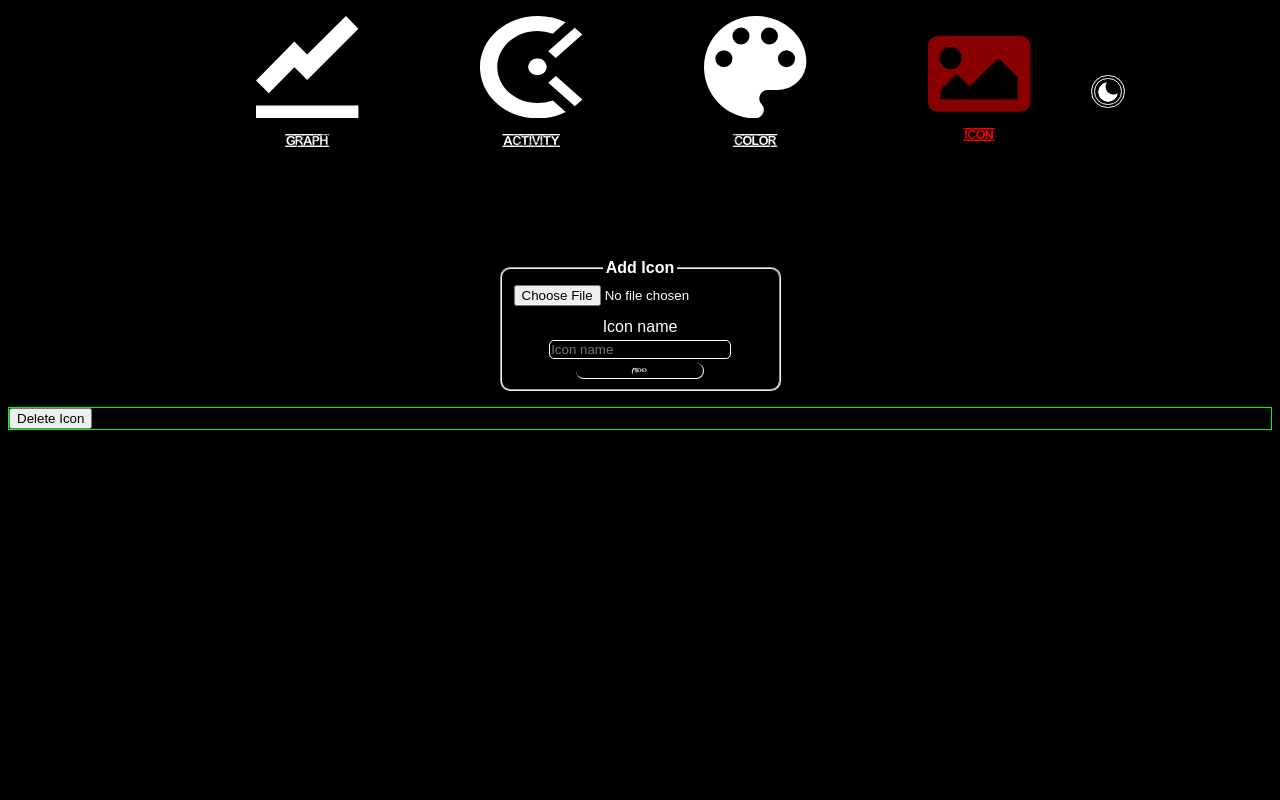
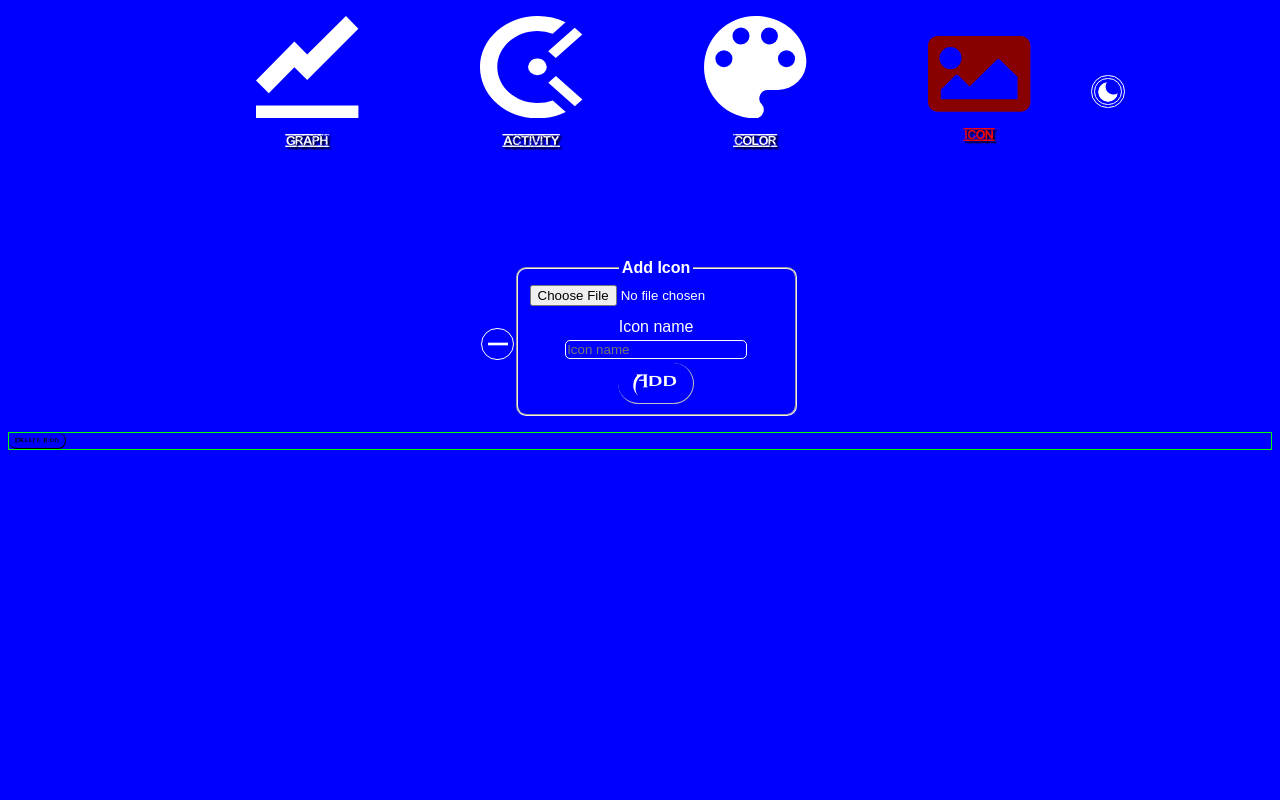
Before and after one commit to danoux10/review-activity, a PHP site: page /view/icon.php in a window 1280 px wide. Run offline with PHP 8.4, Linux system fonts and the light colour scheme; data that the repository does not hold is empty.

Commit message:
debut icon view

```diff
--- a/css/style.css
+++ b/css/style.css
@@ -81,6 +81,28 @@ a {
   justify-content: center;
   align-items: center;
 }
+#icon_add #showAddIcon {
+  display: flex;
+  justify-content: center;
+  align-items: center;
+  border: 1px solid;
+  border-radius: 50px;
+  cursor: pointer;
+  padding: 0.4%;
+}
+#icon_add #showAddIcon svg {
+  width: 20px;
+  height: 20px;
+}
+#icon_add #showAddIcon #iconShow {
+  display: none;
+}
+#icon_add #showAddIcon.active #iconhidden {
+  display: none;
+}
+#icon_add #showAddIcon.active #iconShow {
+  display: block;
+}
 #icon_add fieldset {
   display: flex;
   justify-content: center;
@@ -106,7 +128,8 @@ a {
   border: 1px solid #ff0000;
   outline: none;
 }
-#icon_add fieldset button[type=submit] {
+
+button[type=submit] {
   cursor: pointer;
   border: none;
   background: none;
@@ -116,7 +139,7 @@ a {
   border-radius: 50px;
   transition: all ease 0.5s;
 }
-#icon_add fieldset button[type=submit]:hover {
+button[type=submit]:hover {
   transition: all ease 0.5s;
   color: rgba(255, 0, 0, 0.8);
   border-bottom: 1px solid #880000;
@@ -155,6 +178,13 @@ div.night {
   transition: all ease 0.5s;
 }
 
+#icon_add #showAddIcon {
+  border-color: #ffffff;
+}
+#icon_add #showAddIcon svg {
+  fill: #ffffff;
+}
+
 body.day {
   transition: all ease 0.5s;
   background: #ffffff;
@@ -169,16 +199,22 @@ body.day #navbar nav ul li a .iconNav {
 body.day #navbar nav ul li a p {
   text-shadow: 2px 2px 2px #ffffff;
 }
-body.day #navbar nav ul li.iconNav a {
+body.day #navbar nav ul li.iconNav a p {
   color: #880000;
 }
-body.day #navbar nav ul li.iconNav svg {
+body.day #navbar nav ul li.iconNav a svg {
   fill: #ff0000;
 }
 body.day div.day {
   content: url("../image/Icon ionic-ios-sunny.svg");
   border: 4px double #000000;
   transition: all ease 0.5s;
+}
+body.day #icon_add #showAddIcon {
+  border-color: #000000;
+}
+body.day #icon_add #showAddIcon svg {
+  fill: #000000;
 }
 body.day #icon_add fieldset {
   background: rgba(211, 211, 211, 0.4);
@@ -216,11 +252,21 @@ body.day #icon_add fieldset button[type=submit]:hover {
   #icon_add {
     margin-top: 6vw;
   }
+  #icon_add #showAddIcon:hover {
+    background: rgba(255, 255, 255, 0.7);
+  }
+  #icon_add #showAddIcon:hover svg {
+    fill: #000000;
+  }
   #icon_add fieldset button[type=submit] {
     font-size: 1.5vw;
   }
 }
 @media screen and (max-width: 1440px) {
+  body {
+    background: blue;
+  }
+
   #navbar {
     display: flex;
     justify-content: center;
@@ -245,6 +291,9 @@ body.day #icon_add fieldset button[type=submit]:hover {
   #icon_add {
     margin-top: 20vw;
   }
+  #icon_add #showAddIcon.active {
+    margin-top: 5vw;
+  }
   #icon_add fieldset {
     display: flex;
     justify-content: center;
@@ -255,7 +304,8 @@ body.day #icon_add fieldset button[type=submit]:hover {
     margin: 1.5% 0;
   }
   #icon_add fieldset button[type=submit] {
-    width: 10vw;
+    font-size: 3vw;
+    width: 6vw;
   }
 }
 
--- a/css/style.scss
+++ b/css/style.scss
@@ -40,6 +40,8 @@ ul, ol {
 .show {
   display: block;
 }
+
+.empty{}
 
 //anchor general
 a {
@@ -108,30 +111,61 @@ a {
   display: flex;
   justify-content: center;
   align-items: center;
+  #showAddIcon{
+    display: flex;
+    justify-content: center;
+    align-items: center;
+    border: 1px solid;
+    border-radius: 50px;
+    cursor: pointer;
+    padding: .4%;
+    svg{
+      width: 20px;
+      height: 20px;
+    }
+    #iconShow{
+      display: none;
+    }
+  }
+  #showAddIcon.active{
+    #iconhidden{
+      display: none;
+    }
+    #iconShow{
+      display: block;
+    }
+  }
   fieldset {
     display: flex;
     justify-content: center;
     flex-direction: column;
     align-items: center;
     border-radius: 10px;
+
     legend {
       padding: 1%;
       text-align: center;
       font-weight: bolder;
     }
-    label{
+
+    label {
       margin-top: 5%;
     }
+
     input[type='text'] {
       background: none;
       border-radius: 5px;
       padding-left: .5%;
       margin-bottom: 5%;
-      &:focus{
+
+      &:focus {
         border: 1px solid $red;
         outline: none;
       }
     }
+  }
+}
+
 button[type='submit'] {
   cursor: pointer;
   border: none;
@@ -193,11 +230,20 @@ fieldset {
     }
   }
 }
+
 //sublink switch
 div.night {
   content: url("../image/Icon feather-moon.svg");
   border: 4px double $white;
   transition: all ease .5s;
+}
+#icon_add{
+  #showAddIcon{
+    border-color: $white;
+    svg{
+      fill: $white;
+    }
+  }
 }
 
 //link day
@@ -300,14 +370,15 @@ body.day {
 
 //anchor mobile
 @media screen and (max-width: 1440px) {
-  body{
-    //background: blue;
+  body {
+    background: blue;
   }
-  //Link navbar small
+  //subLink navbar small
   #navbar {
     display: flex;
     justify-content: center;
     align-items: center;
+
     nav {
       ul {
         width: 70vw;
@@ -335,19 +406,25 @@ body.day {
       }
     }
   }
-  // link icon small
-  #icon_add{
+  // sublink icon small
+  #icon_add {
     margin-top: 20vw;
-    fieldset{
+    #showAddIcon.active{
+      margin-top: 5vw;
+    }
+    fieldset {
       display: flex;
       justify-content: center;
       align-items: center;
       flex-direction: column;
-      input[type='text']{
+
+      input[type='text'] {
         margin: 1.5% 0;
       }
-      button[type='submit']{
-        width: 10vw;
+
+      button[type='submit'] {
+        font-size: 3vw;
+        width: 6vw;
       }
     }
   }
--- a/script/icon.js
+++ b/script/icon.js
@@ -0,0 +1,19 @@
+// anchor show/hidden form icon_add
+var toggleAdd = document.getElementById('showAddIcon');
+var viewAdd = document.getElementById('iconFormAdd');
+
+toggleAdd.classList.add('empty');
+
+function toggleViewAdd(){
+    if (toggleAdd.classList.contains('empty')){
+        toggleAdd.classList.add('active');
+        toggleAdd.classList.remove('empty');
+        viewAdd.classList.add('hidden');
+    }else{
+        toggleAdd.classList.remove('active');
+        toggleAdd.classList.add('empty');
+        viewAdd.classList.remove('hidden');
+    }
+}
+
+toggleAdd.addEventListener('click',toggleViewAdd);
--- a/view/icon.php
+++ b/view/icon.php
@@ -6,7 +6,19 @@
 ?>
 
 <div id="icon_add">
-    <form action="" method="post" enctype="multipart/form-data">
+    <div id="showAddIcon">
+        <span id="iconHidden">
+         <svg xmlns="http://www.w3.org/2000/svg" viewBox="0 0 27 3.6">
+          <path id="Icon_ionic-md-add" data-name="Icon ionic-md-add" d="M33.75,22.05h-27v-3.6h27Z" transform="translate(-6.75 -18.45)" />
+        </svg>
+        </span>
+        <span id="iconShow">
+            <svg xmlns="http://www.w3.org/2000/svg" viewBox="0 0 27 27">
+              <path id="Icon_ionic-md-add" data-name="Icon ionic-md-add" d="M33.75,22.05H22.05v11.7h-3.6V22.05H6.75v-3.6h11.7V6.75h3.6v11.7h11.7Z" transform="translate(-6.75 -6.75)"/>
+            </svg>
+        </span>
+    </div>
+    <form action="" method="post" id="iconFormAdd" enctype="multipart/form-data">
         <fieldset>
             <legend>Add Icon</legend>
             <input type="file" name="icon" accept=".svg" required>
```
Also changed, not shown: other parts of css/style.scss (+52 -24 lines), image/Icon ionic-md-add.svg, image/Icon ionic-md-dimiss.svg (added), 1 other file. Lines whose indentation alone changed are shown as unchanged.
